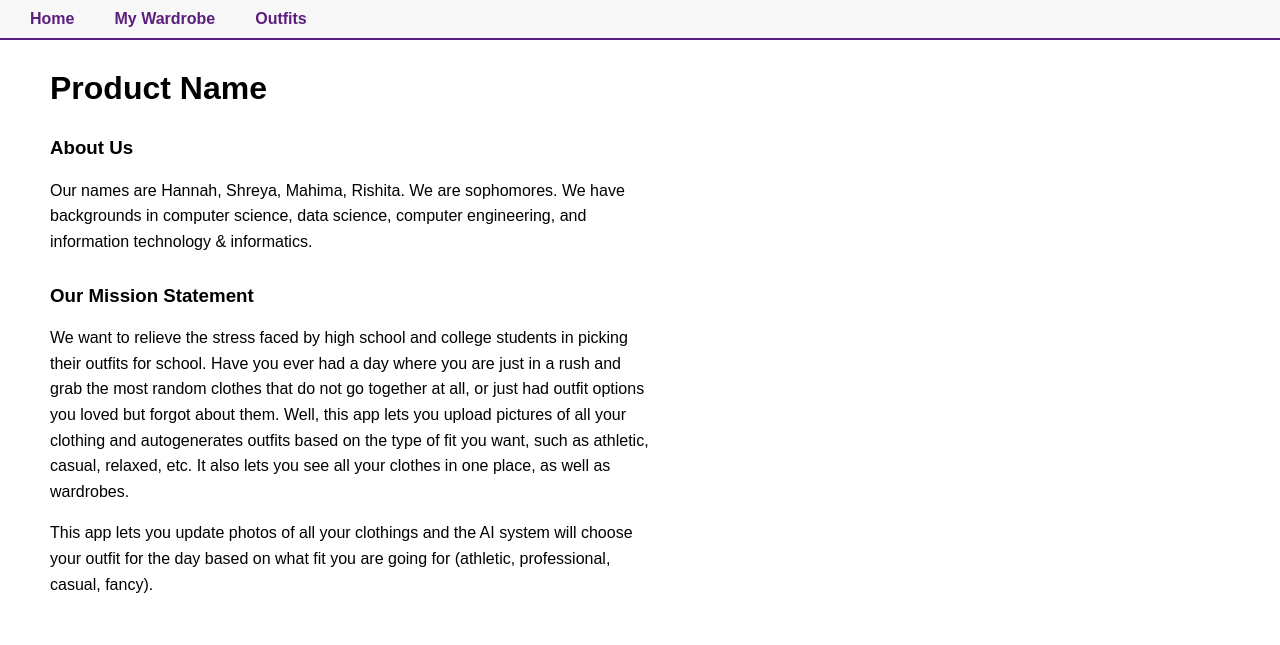
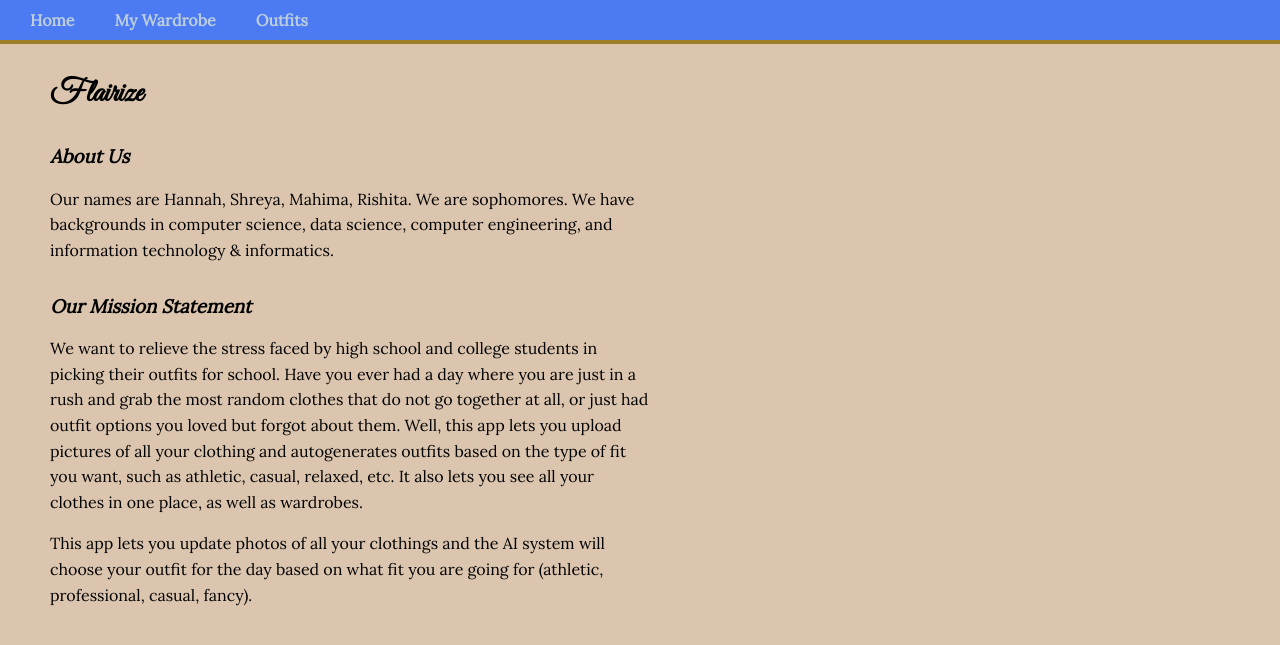
Before and after one commit to MahimaR0927/HackRU2025, a Flask app: page / in a window 1280 px wide. Shown: the top 645 px of the page. Run offline with Flask 3, Linux system fonts and the light colour scheme.

Commit message:
Coloring

```diff
--- a/flask-app/app.py
+++ b/flask-app/app.py
@@ -47,7 +47,7 @@ def wardrobe():
                 imgs.append(clothingPiece(filename, main.generate_tags(file_path_on_server)))
 
 
-        except Exception as e:
+    except Exception as e:
             error = "Error:" + str(e)
             print(error)
             imgs = []
--- a/flask-app/templates/src/homepage.html
+++ b/flask-app/templates/src/homepage.html
@@ -1,21 +1,26 @@
 <!DOCTYPE html>
 <html>
 <head>
-    <title>Product Name - Home</title>
+    <title>Flairize - Home</title>
+
+    <!-- loads fonts -->
+    <link href="https://fonts.googleapis.com/css2?family=Great+Vibes&family=Lora&display=swap" rel="stylesheet">
+
     <style>
         /* General body styling */
         body {
-            font-family: Arial, sans-serif;
+            font-family: 'Lora', serif;
             margin: 0;
             padding: 0;
+            background-color: #dbc5ae;
         }
 
         /* Menu Board Styling */
         .menu-board {
-            border-bottom: 2px solid #5C1E7E;
+            border-bottom: 4px solid #9f7d29;
             padding: 10px 20px;
             margin-bottom: 30px;
-            background-color: #f8f8f8;
+            background-color: #4b7af2;
         }
 
         /* Navigation List Styling */
@@ -30,7 +35,7 @@
         /* Link Styling */
         .menu-board nav ul li a {
             text-decoration: none;
-            color: #5C1E7E;
+            color: #bbcddf;
             font-weight: bold;
             padding: 5px 10px;
             transition: color 0.3s;
@@ -38,7 +43,7 @@
 
         /* Link Hover Effect */
         .menu-board nav ul li a:hover {
-            color: #8A4AC7;
+            color: #0b549c;
             text-decoration: underline;
         }
 
@@ -64,7 +69,13 @@
         /* Adjusting h3 spacing */
         h3 {
             margin-top: 30px;
+            font-style: italic;
         }
+
+        h1 {
+            font-family: 'Great Vibes', cursive;
+        }
+
     </style>
 </head>
 <body>
@@ -86,7 +97,7 @@
 
     <div class="content-container">
 
-        <h1>Product Name</h1>
+        <h1>Flairize</h1>
 
         <h3>About Us</h3>
 
```
Also changed, not shown: flask-app/templates/src/outfits.html (+71 -0 lines).
